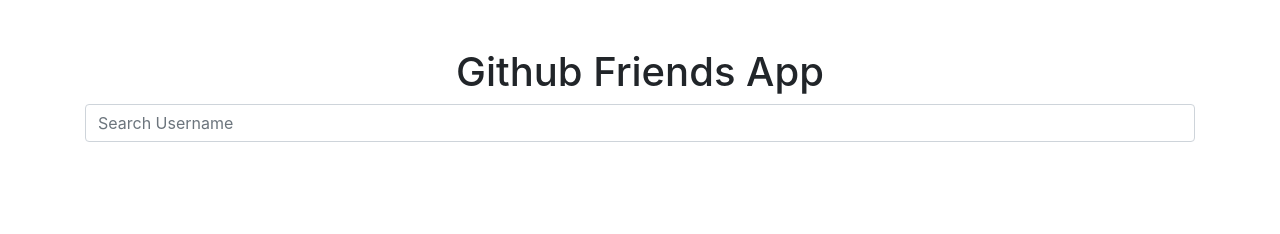
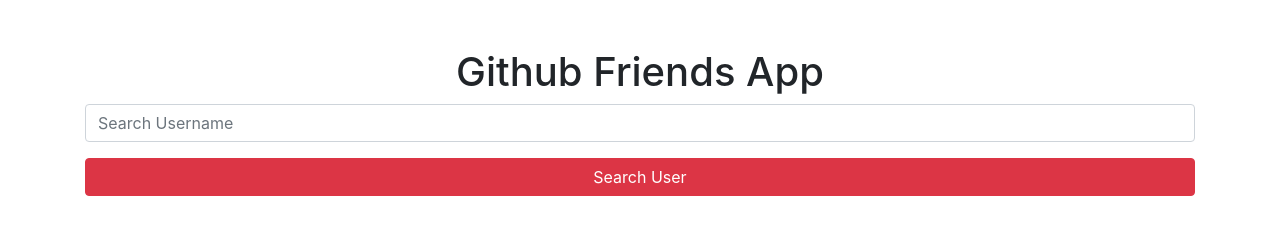
Before and after one commit to idenhan/github-friends, a plain HTML site: page index.html in a window 1280 px wide. Drawn offline with nearby package versions, Linux system fonts and the light colour scheme.

Commit message:
Create the search btn

```diff
--- a/index.html
+++ b/index.html
@@ -19,6 +19,11 @@
       <div class="form-group">
         <input type="text" class="form-control" id="search" placeholder="Search Username" required>
       </div>
+      <div class="form-group">
+        <button class="btn btn-danger btn-block">
+          Search User
+        </button>
+      </div>
     </form>
   </div>
 </body>
```
